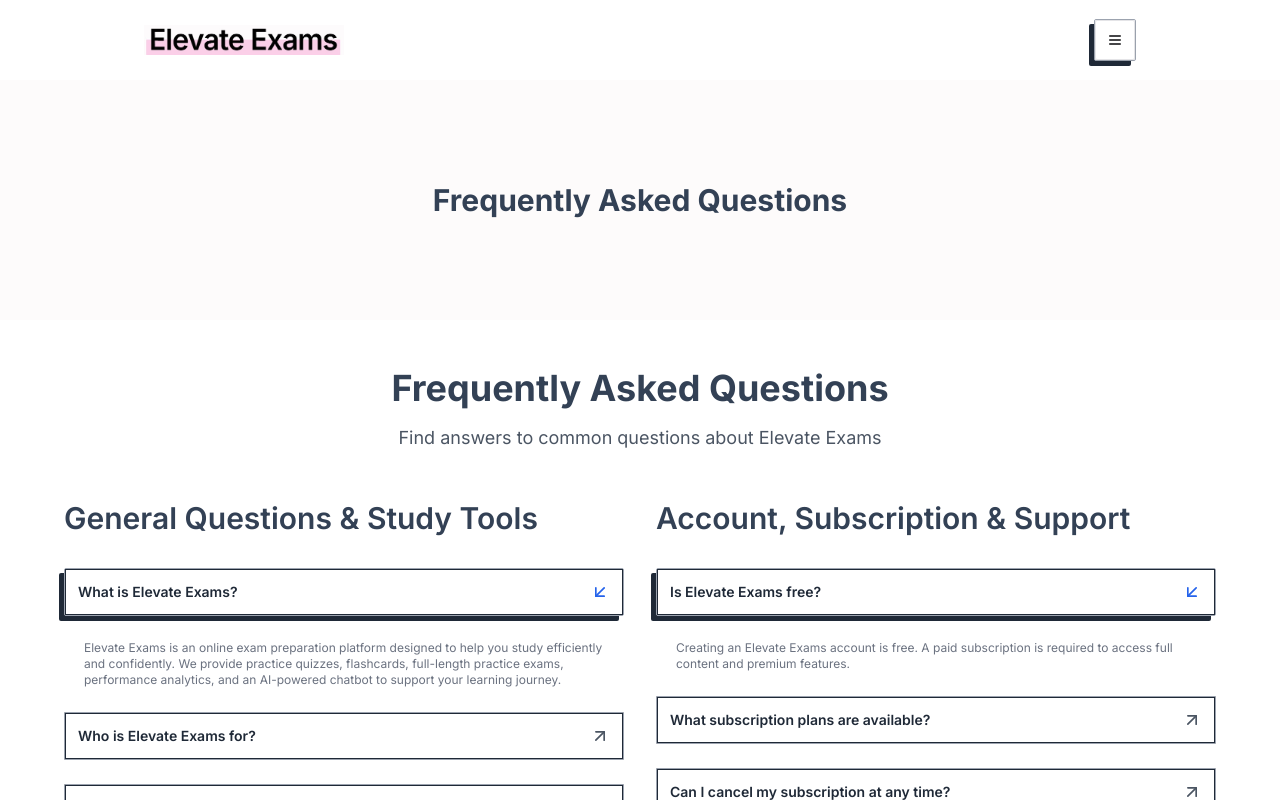
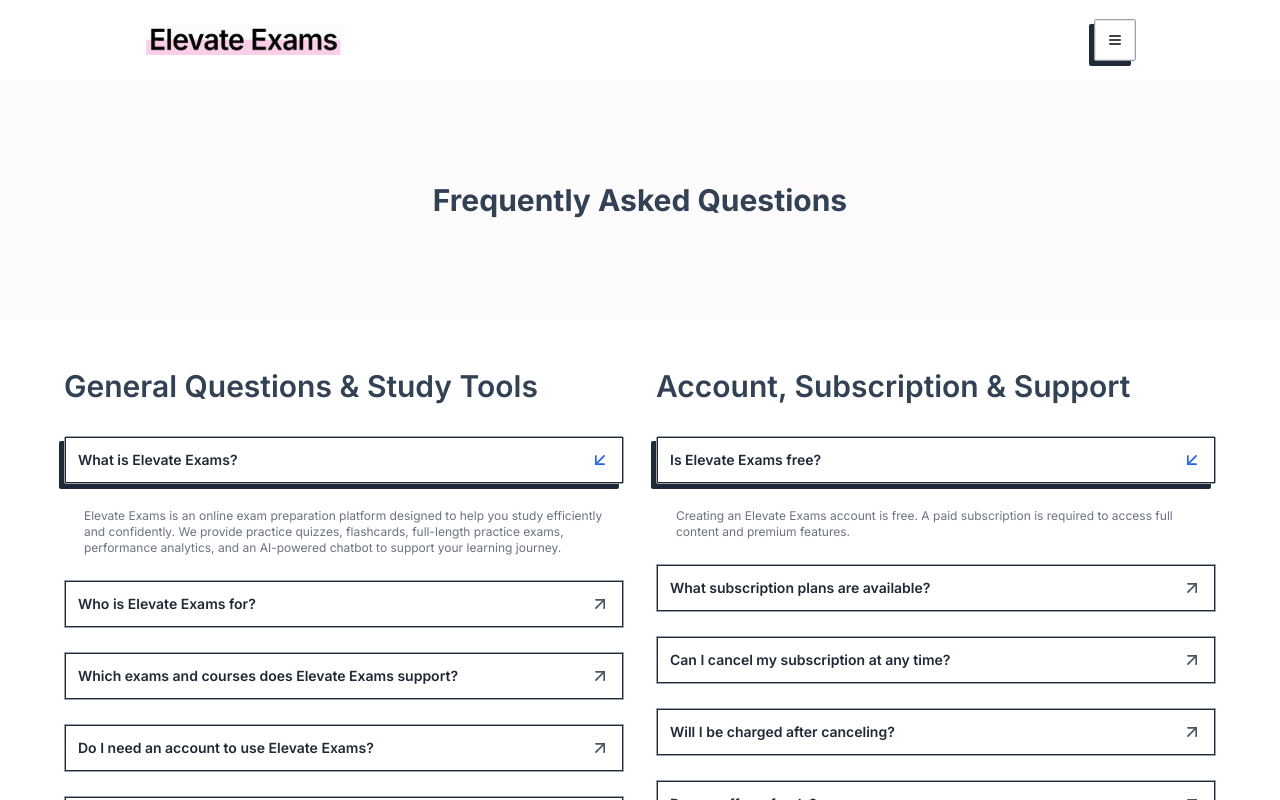
Before and after one commit to Mazhar88897/elevate-exam-website-api, a Next.js app: page /main/faq in a window 1280 px wide. Shown: the top 800 px of the page. Built offline with nearby package versions, Linux system fonts and the light colour scheme.

Commit message:
changes as per jan-2-2026 rev-1

```diff
--- a/components/screens/faq.tsx
+++ b/components/screens/faq.tsx
@@ -132,10 +132,7 @@
 
   return (
     <div className="flex flex-col justify-center mx-auto py-12 pb-18 items-center px-8">
-      <h1 className="text-4xl font-bold text-slate-700 mb-4 text-center">Frequently Asked Questions</h1>
-      <p className="text-lg text-gray-600 mb-12 text-center max-w-2xl">
-        Find answers to common questions about Elevate Exams
-      </p>
+
       <div className="max-w-6xl w-full flex flex-wrap gap-8">
         {/* Left Column - General Questions & Study Tools */}
         <div className="flex-1 min-w-[300px] space-y-4">
```
